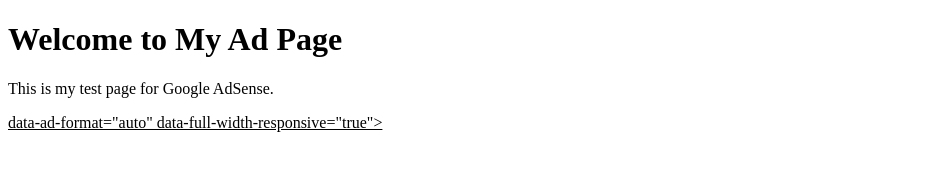
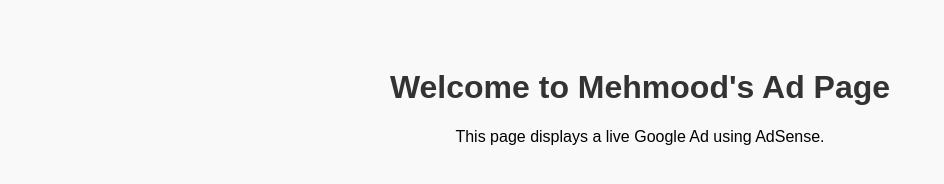
Before and after one commit to mehmood965/mehmood, a plain HTML site: page index.html in a window 1280 px wide. Shown: the whole page, without its empty margins (0-944 px from the left). Drawn offline with Linux system fonts and the light colour scheme.

Commit message:
Add files via upload

```diff
--- a/index.html
+++ b/index.html
@@ -1,27 +1,47 @@
+
 <!DOCTYPE html>
 <html lang="en">
 <head>
   <meta charset="UTF-8">
   <meta name="viewport" content="width=device-width, initial-scale=1.0">
-  <title>Google Ad Embed</title>
+  <title>Mehmood's Ads Page</title>
+
+  <!-- Google AdSense Script -->
   <script async src="https://pagead2.googlesyndication.com/pagead/js/adsbygoogle.js?client=ca-pub-8880621705390497"
     crossorigin="anonymous"></script>
+
+  <style>
+    body {
+      font-family: Arial, sans-serif;
+      text-align: center;
+      padding: 40px;
+      background-color: #f9f9f9;
+    }
+    h1 {
+      color: #333;
+    }
+    .ad-container {
+      margin-top: 30px;
+    }
+  </style>
 </head>
 <body>
 
-  <h1>Welcome to My Ad Page</h1>
-  <p>This is my test page for Google AdSense.</p>
+  <h1>Welcome to Mehmood's Ad Page</h1>
+  <p>This page displays a live Google Ad using AdSense.</p>
 
-  <!-- Google AdSense Ad Unit -->
+  <div class="ad-container">
+    <!-- Google AdSense Ad Slot -->
     <ins class="adsbygoogle"
          style="display:block"
          data-ad-client="ca-pub-8880621705390497"
-       data-ad-slot="1234567890" <!-- Replace with your ad slot ID -->
+         data-ad-slot="1234567890"
          data-ad-format="auto"
          data-full-width-responsive="true"></ins>
     <script>
          (adsbygoogle = window.adsbygoogle || []).push({});
     </script>
+  </div>
 
 </body>
 </html>
```
Lines whose indentation alone changed are shown as unchanged.
